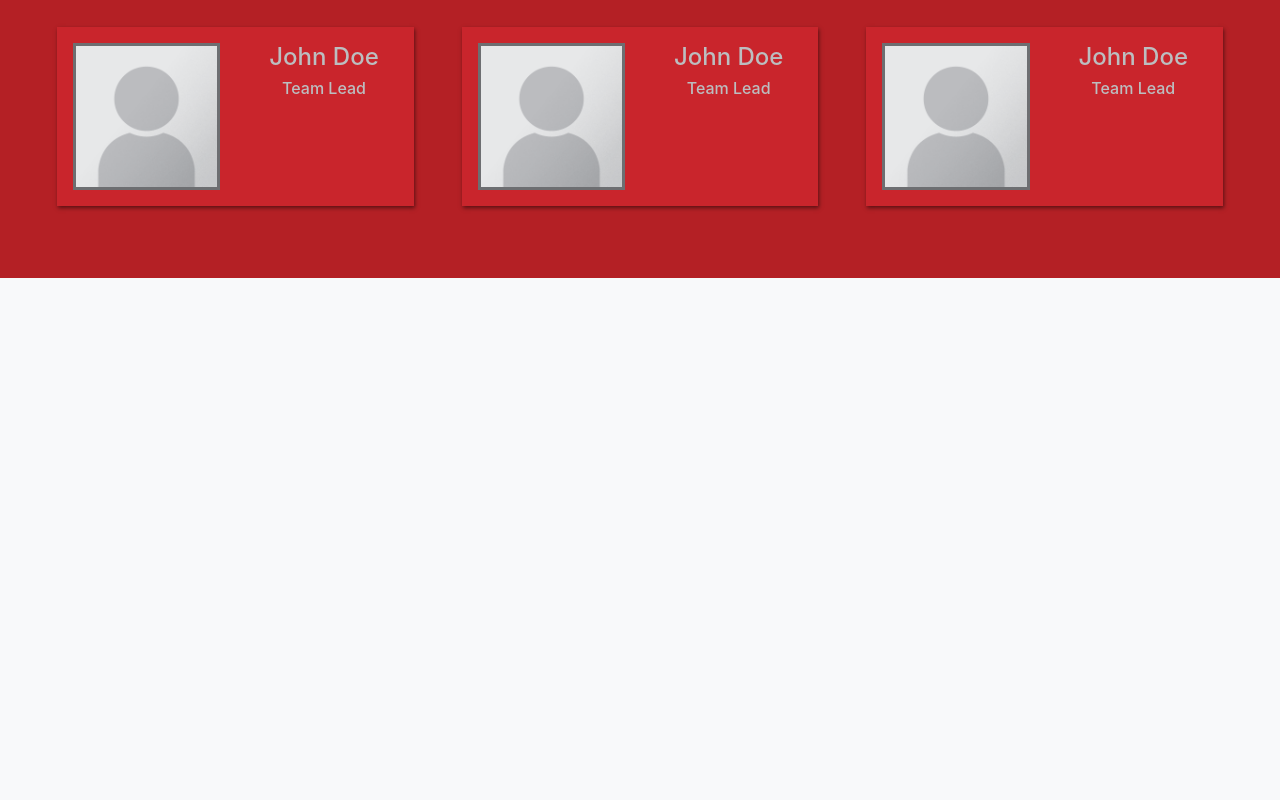
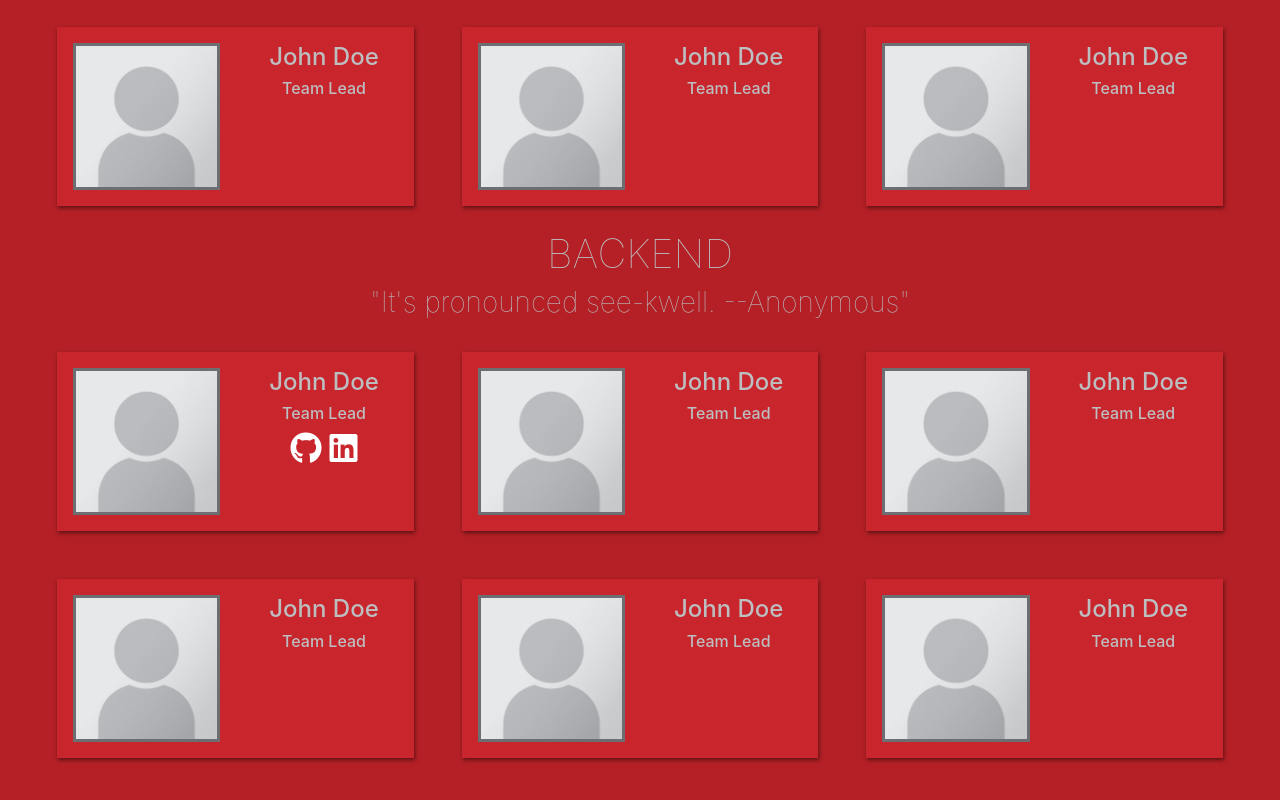
Before and after one commit to Bluefire2/cms-project-site, a React (Create React App) app: page / in a window 1280 px wide. Shown: the part 1915-2715 px from the top of the page. Before the commit the page ends 2193 px from the top, so only its background shows below. Built offline with nearby package versions, Linux system fonts and the light colour scheme.

Commit message:
Add another team section to see what it looks like

```diff
--- a/src/App/App.js
+++ b/src/App/App.js
@@ -12,6 +12,23 @@ import portraitPlaceholder from "../img/portrait-placeholder.png";
 const teams = [{
     name: "frontend",
     subheading: "\"If your website doesn't look good, how do you expect to look good? --Bill Gates, 1997\"",
+    members: [
+        {
+            name: "John Doe",
+            role: "Team Lead",
+            portrait: portraitPlaceholder,
+            github: "https://github.coecis.cornell.edu/CMSX/cmsx",
+            linkedin: "https://www.linkedin.com/company/john-doe/"
+        },
+        {name: "John Doe", role: "Team Lead", portrait: portraitPlaceholder},
+        {name: "John Doe", role: "Team Lead", portrait: portraitPlaceholder},
+        {name: "John Doe", role: "Team Lead", portrait: portraitPlaceholder},
+        {name: "John Doe", role: "Team Lead", portrait: portraitPlaceholder},
+        {name: "John Doe", role: "Team Lead", portrait: portraitPlaceholder},
+    ]
+}, {
+    name: "backend",
+    subheading: "\"It's pronounced see-kwell. --Anonymous\"",
     members: [
         {
             name: "John Doe",
--- a/src/App/Navbar/Navbar.js
+++ b/src/App/Navbar/Navbar.js
@@ -19,6 +19,8 @@ class Navbar extends Component {
     }
 
     render() {
+        // TODO: make the links work
+        // note that this will need to involve offsetting the page location to make space for the navbar
         return (
             <nav className="navbar navbar-expand-lg fixed-top navbar-dark bg-cms-primary">
                 <a className="navbar-brand mx-auto mx-lg-0" href="#">
```
